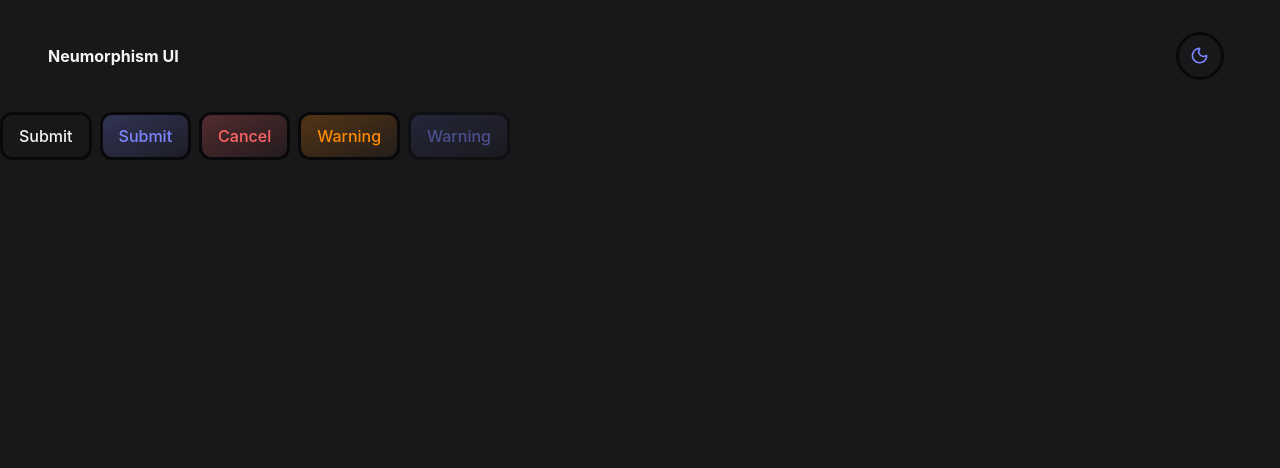
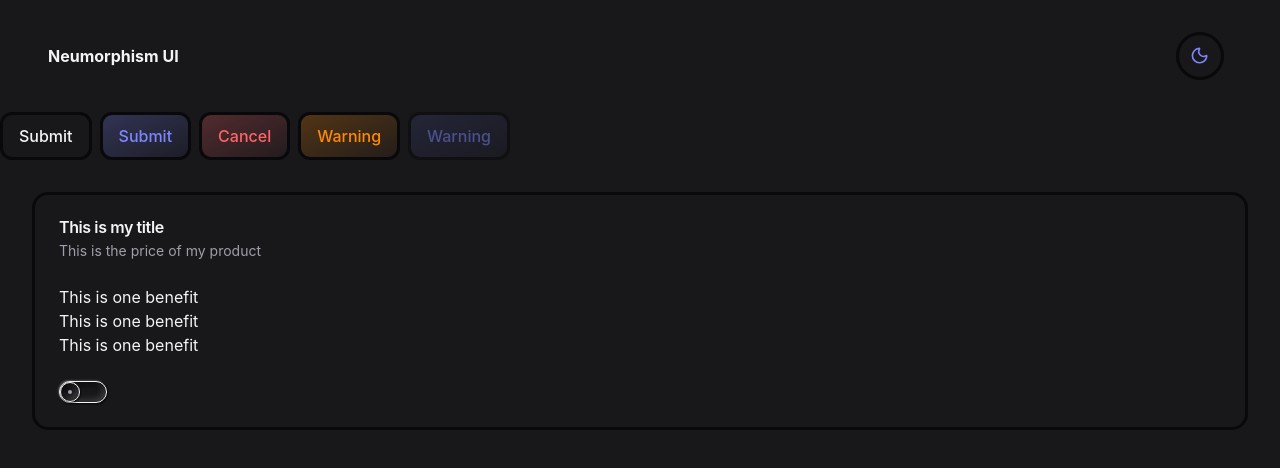
Before and after one commit to Sammie-oje/Neumorphism-UI, a React (Vite) app: page / in a window 1280 px wide. Shown: the top 468 px of the page. Built offline with nearby package versions, Linux system fonts and the light colour scheme.

Commit message:
Added the Switch component

```diff
--- a/src/App.tsx
+++ b/src/App.tsx
@@ -1,11 +1,20 @@
 import Button from "./components/Button.tsx";
 import Nav from "./components/Nav.tsx";
+import NeuSwitch from "./components/Switch.tsx";
+import {
+    Card,
+    CardTitle,
+    CardDescription,
+    CardHeader,
+    CardContent,
+    CardFooter
+} from "./components/Card.tsx";
 
 function App() {
     return (
-
+        <>
             <div className="space-x-2">
-           <Nav/>
+                <Nav />
                 <Button>Submit</Button>
                 <Button variant={"primary"}>Submit</Button>
                 <Button variant={"destructive"}>Cancel</Button>
@@ -14,6 +23,28 @@ function App() {
                     Warning
                 </Button>
             </div>
+
+            <div className="m-8">
+                <Card>
+                    <CardHeader>
+                        <CardTitle>This is my title</CardTitle>
+                        <CardDescription>
+                            This is the price of my product
+                        </CardDescription>
+                    </CardHeader>
+                    <CardContent>
+                        <ul>
+                            <li>This is one benefit</li>
+                            <li>This is one benefit</li>
+                            <li>This is one benefit</li>
+                        </ul>
+                    </CardContent>
+                    <CardFooter>
+                        <NeuSwitch />
+                    </CardFooter>
+                </Card>
+            </div>
+        </>
     );
 }
 
--- /dev/null
+++ b/src/components/Card.tsx
@@ -0,0 +1,140 @@
+import { cva, type VariantProps } from "class-variance-authority";
+import { useRender } from "@base-ui/react/use-render";
+import { mergeProps } from "@base-ui/react/merge-props";
+
+const cardVariants = cva("rounded-2xl border-3 border-border", {
+    variants: { variant: { raised: "shadow-raised", inset: "shadow-inset" } },
+    defaultVariants: { variant: "raised" }
+});
+
+interface CardProps
+    extends
+        useRender.ComponentProps<"div">,
+        VariantProps<typeof cardVariants> {}
+
+export function Card(props: CardProps) {
+    const mergedProps = mergeProps(props, {
+        className: cardVariants({
+            variant: props.variant
+        })
+    });
+
+    const element = useRender({
+        defaultTagName: "div",
+        render: props.render,
+        props: mergedProps
+    });
+
+    return element;
+}
+
+//Card Header
+const cardHeaderVariants = cva("flex flex-col space-y-1.5 p-6");
+
+interface CardHeaderProps
+    extends
+        useRender.ComponentProps<"div">,
+        VariantProps<typeof cardHeaderVariants> {}
+
+export function CardHeader(props: CardHeaderProps) {
+    const mergedProps = mergeProps(props, {
+        className: cardHeaderVariants()
+    });
+
+    const element = useRender({
+        defaultTagName: "div",
+        render: props.render,
+        props: mergedProps
+    });
+
+    return element;
+}
+
+//Card Title
+const cardTitleVariants = cva("font-semibold leading-none tracking-tight");
+
+interface CardTitleProps
+    extends
+        useRender.ComponentProps<"div">,
+        VariantProps<typeof cardTitleVariants> {}
+
+export function CardTitle(props: CardTitleProps) {
+    const mergedProps = mergeProps(props, {
+        className: cardTitleVariants()
+    });
+
+    const element = useRender({
+        defaultTagName: "div",
+        render: props.render,
+        props: mergedProps
+    });
+
+    return element;
+}
+
+//Card Description
+const cardDescriptionVariants = cva("text-sm text-muted-foreground");
+
+interface CardDescriptionProps
+    extends
+        useRender.ComponentProps<"div">,
+        VariantProps<typeof cardDescriptionVariants> {}
+
+export function CardDescription(props: CardDescriptionProps) {
+    const mergedProps = mergeProps(props, {
+        className: cardDescriptionVariants()
+    });
+
+    const element = useRender({
+        defaultTagName: "div",
+        render: props.render,
+        props: mergedProps
+    });
+
+    return element;
+}
+
+//Card Content
+const cardContentVariants = cva("p-6 pt-0");
+
+interface CardContentProps
+    extends
+        useRender.ComponentProps<"div">,
+        VariantProps<typeof cardContentVariants> {}
+
+export function CardContent(props: CardContentProps) {
+    const mergedProps = mergeProps(props, {
+        className: cardContentVariants()
+    });
+
+    const element = useRender({
+        defaultTagName: "div",
+        render: props.render,
+        props: mergedProps
+    });
+
+    return element;
+}
+
+
+//Card Footer
+const cardFooterVariants = cva("p-6 pt-0");
+
+interface CardFooterProps
+    extends
+        useRender.ComponentProps<"div">,
+        VariantProps<typeof cardFooterVariants> {}
+
+export function CardFooter(props: CardFooterProps) {
+    const mergedProps = mergeProps(props, {
+        className: cardFooterVariants()
+    });
+
+    const element = useRender({
+        defaultTagName: "div",
+        render: props.render,
+        props: mergedProps
+    });
+
+    return element;
+}
--- /dev/null
+++ b/src/components/Switch.tsx
@@ -0,0 +1,30 @@
+import { Switch } from "@base-ui/react/switch";
+import { cva, type VariantProps } from "class-variance-authority";
+import { useRender } from "@base-ui/react/use-render";
+import { mergeProps } from "@base-ui/react/merge-props";
+
+const switchVariants = cva(
+    "flex items-center cursor-pointer h-5.5 w-12 rounded-full focus-visible:outline-none focus-visible:ring-offset-2 focus-visible:ring-foreground focus-visible:ring-2 bg-background shadow-inset data-[checked]:bg-primary border-1 border-highlight data-[checked]:border-primary "
+);
+const thumbVariants = cva(
+    "h-5 w-5 bg-background relative rounded-full block ease-out transition-all duration-350 border-1 border-highlight after:w-1 after:h-1 after:absolute after:top-1/2 after:left-1/2 after:-translate-1/2 after:bg-muted-foreground after:rounded-full shadow-inset translate-x-0 data-[checked]:translate-x-6.5 data-[checked]:after:bg-primary"
+);
+
+interface SwitchProps
+    extends
+        useRender.ComponentProps<"button">,
+        VariantProps<typeof switchVariants> {}
+
+export default function NeuSwitch(props: SwitchProps) {
+    const mergedProps = mergeProps(props, {
+        className: switchVariants()
+    });
+    const thumbProps = mergeProps(props, {
+        className: thumbVariants()
+    });
+    return (
+        <Switch.Root {...mergedProps}>
+            <Switch.Thumb {...thumbProps} />
+        </Switch.Root>
+    );
+}
```
Lines whose indentation alone changed are shown as unchanged.
